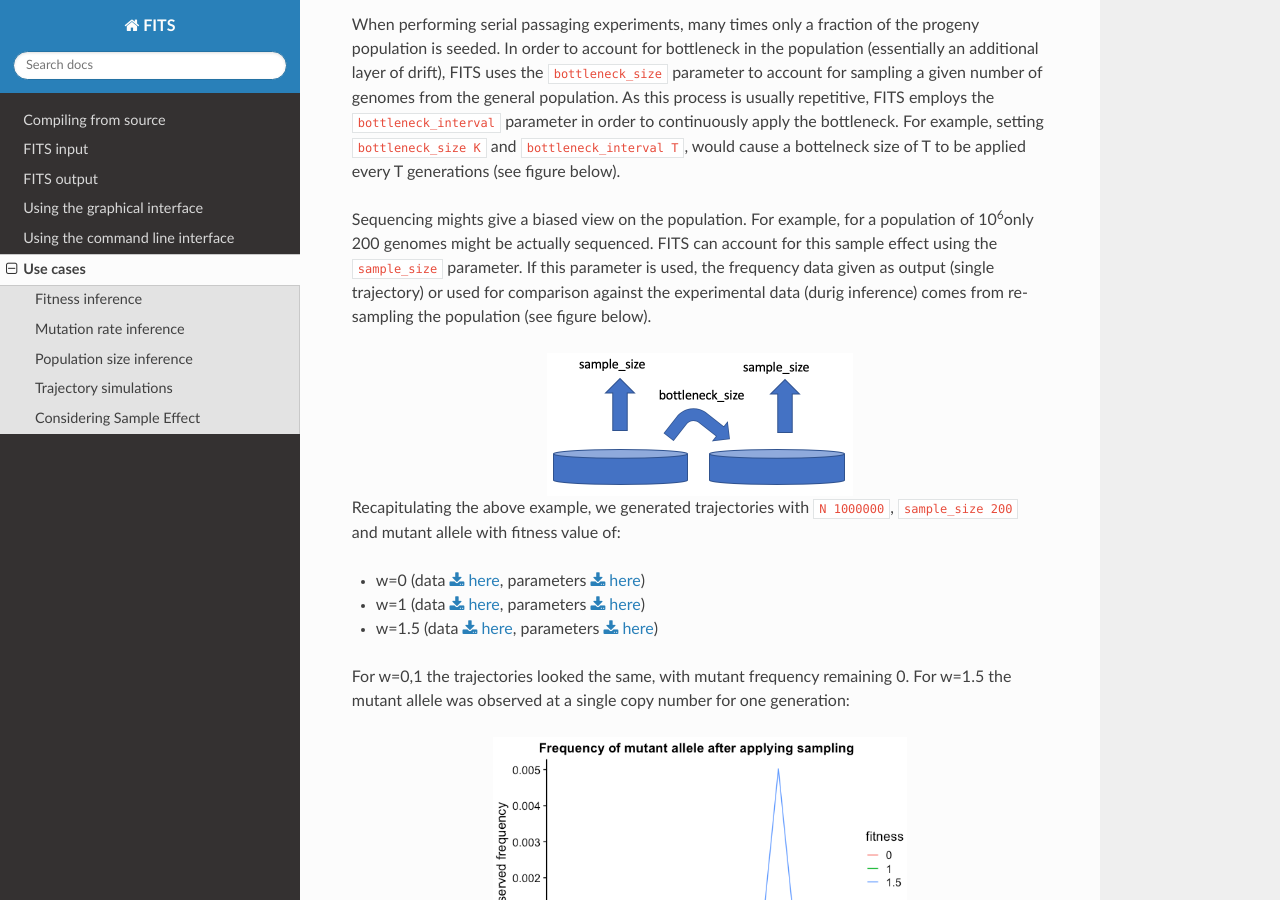
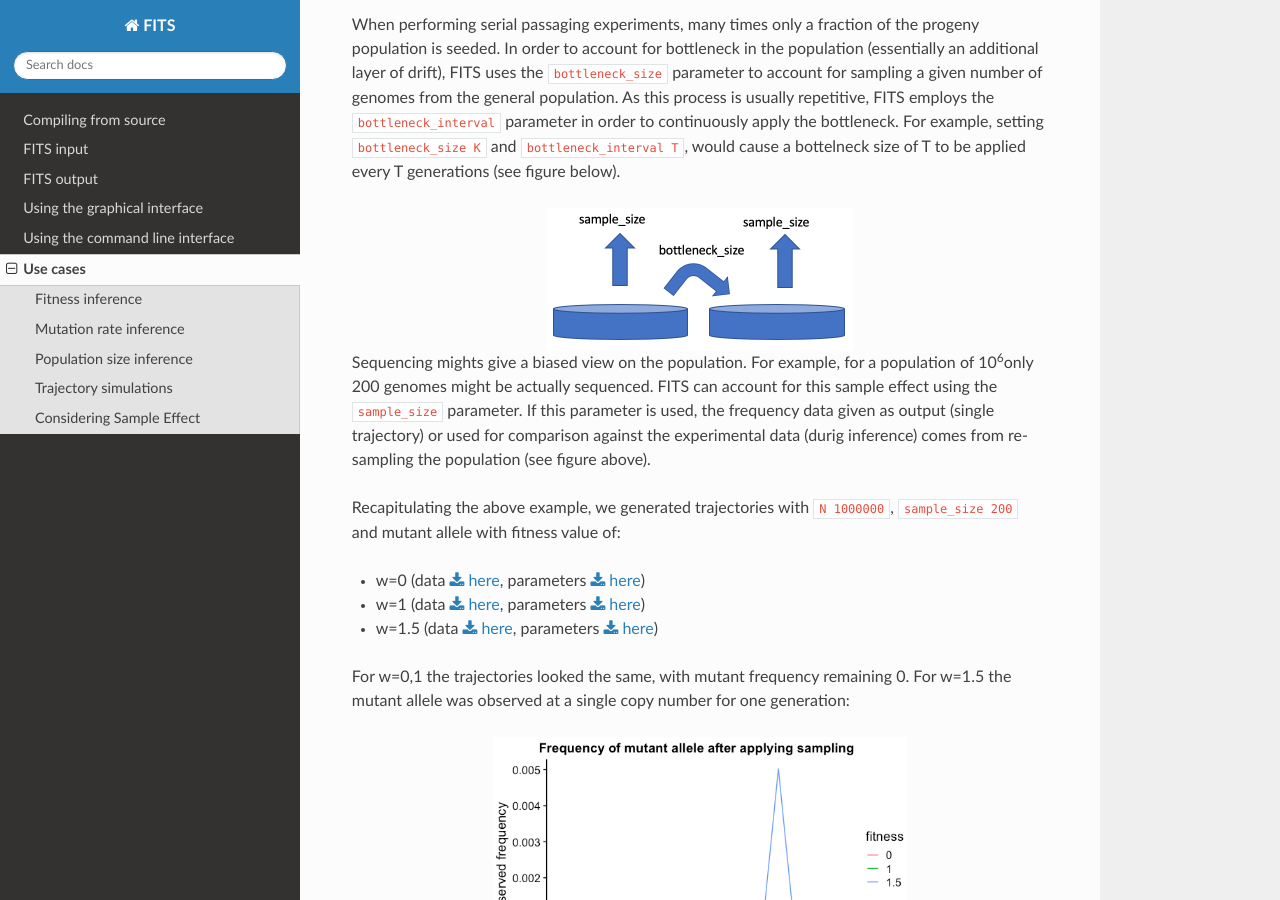
Before and after one commit to Stern-Lab/FITS, a Sphinx documentation site: the page built from docs/source/use_cases.rst, in a window 1280 px wide and 900 px high, scrolled down 4796 px. Built offline with Sphinx 7.4.7 and the Read the Docs theme 2.0.0, drawn with Linux system fonts in a browser that asks for light colours; formulas are drawn with MathJax 3.

Commit message:
Update use_cases.rst

```diff
--- a/docs/source/use_cases.rst
+++ b/docs/source/use_cases.rst
@@ -122,13 +122,13 @@ Considering Sample Effect
 ^^^^^^^^^^^^^^^^^^^^^^^^^
 | When performing serial passaging experiments, many times only a fraction of the progeny population is seeded. In order to account for bottleneck in the population (essentially an additional layer of drift), FITS uses the ``bottleneck_size`` parameter to account for sampling a given number of genomes from the general population. As this process is usually repetitive, FITS employs the ``bottleneck_interval`` parameter in order to continuously apply the bottleneck. For example, setting ``bottleneck_size K`` and ``bottleneck_interval T``, would cause a bottelneck size of T to be applied every T generations (see figure below).
 
-| Sequencing mights give a biased view on the population. For example, for a population of 10\ :sup:`6`\ only 200 genomes might be actually sequenced. FITS can account for this sample effect using the ``sample_size`` parameter. If this parameter is used, the frequency data given as output (single trajectory) or used for comparison against the experimental data (durig inference) comes from re-sampling the population (see figure below).
-
 .. figure:: screens/bottleneck_sample.png
     :scale: 50%
     :align: center
     :alt: Bottleneck vs. sample size
     :figclass: align-center
+
+| Sequencing mights give a biased view on the population. For example, for a population of 10\ :sup:`6`\ only 200 genomes might be actually sequenced. FITS can account for this sample effect using the ``sample_size`` parameter. If this parameter is used, the frequency data given as output (single trajectory) or used for comparison against the experimental data (durig inference) comes from re-sampling the population (see figure above).
 
 | Recapitulating the above example, we generated trajectories with ``N 1000000``, ``sample_size 200`` and mutant allele with fitness value of:
 + w=0 (data :download:`here <examples/sample_effect/sim_data_w0.txt>`, parameters :download:`here <examples/sample_effect/params_simulate_w0.txt>`)
```
